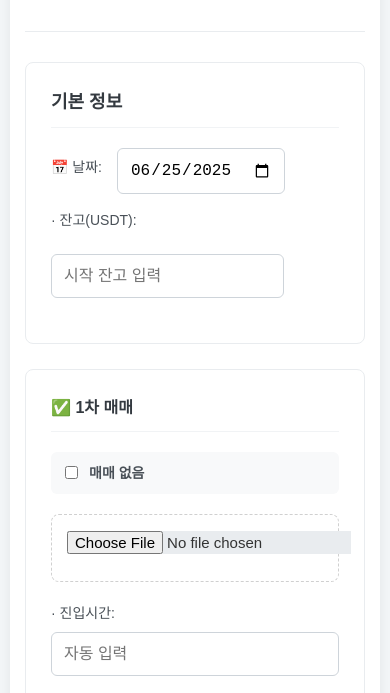
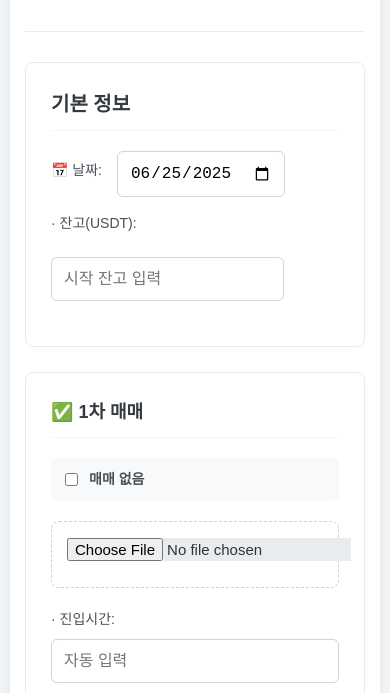
Before and after one commit to Johnhyeon/trading_journal, a plain HTML site: page index.html in a window 390 px wide. Shown: the part 138-831 px from the top of the page. Drawn offline with Linux system fonts and the light colour scheme.

Commit message:
폰트 크기 롤백

```diff
--- a/style.css
+++ b/style.css
@@ -210,8 +210,8 @@ select.position-select {
     }
 
     /* 폰트 크기 조정 (제목 제외) */
-    .card h2 { font-size: 18px; }
-    .card h3 { font-size: 16px; }
+    .card h2 { font-size: 20px; }
+    .card h3 { font-size: 18px; }
 
     .form-group label,
     .form-group-inline label,
```
